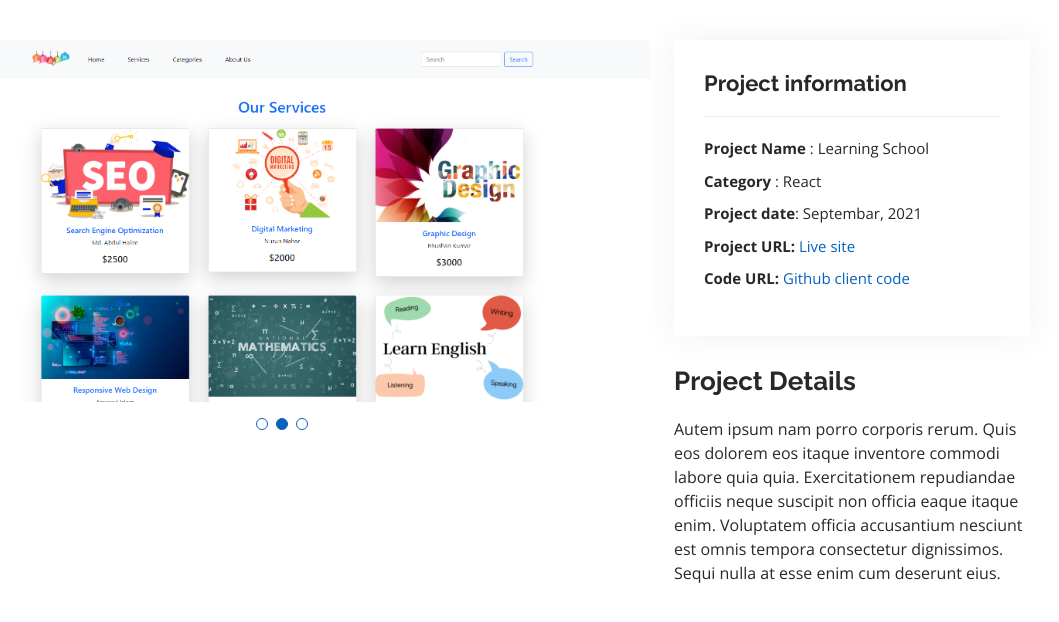
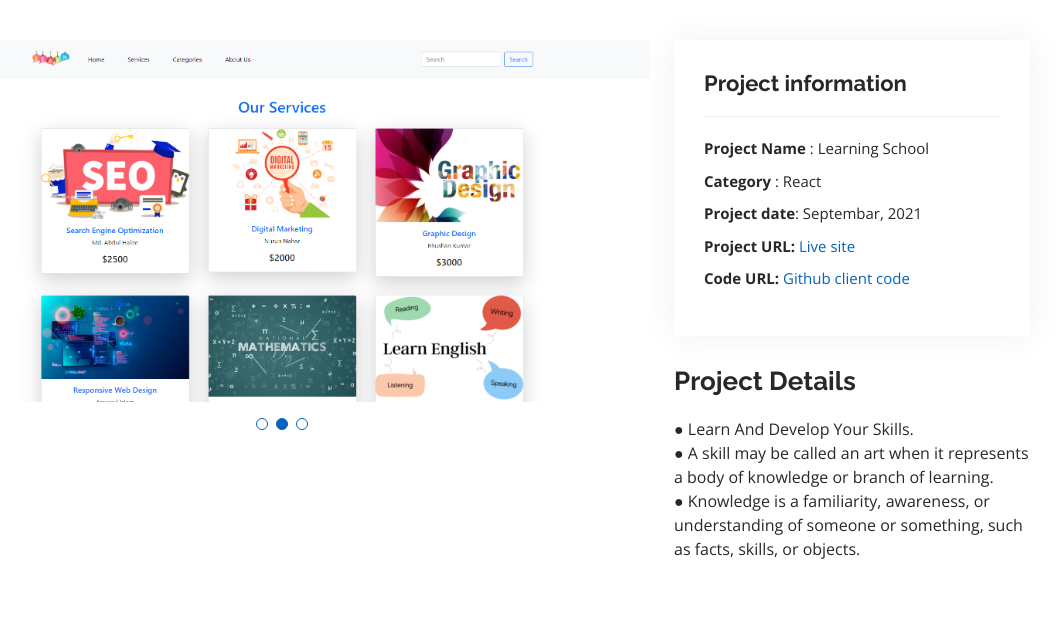
Before and after one commit to sadek2021/my-portfolio-website, a plain HTML site: page portfolio-details4.html in a window 1280 px wide. Shown: the whole page, without its empty margins (218-1277 px from the left). Drawn offline with nearby package versions, Linux system fonts and the light colour scheme.

Commit message:
code updated

```diff
--- a/portfolio-details4.html
+++ b/portfolio-details4.html
@@ -75,7 +75,8 @@
                 <li><strong>Project Name </strong>: Learning School</li>
                 <li><strong>Category </strong>: React</li>
                 <li><strong>Project date</strong>: Septembar, 2021</li>
-                <li><strong>Project URL: </strong><a href="https://learning-school-assignment-9.netlify.app/home" target="_blank">Live
+                <li><strong>Project URL: </strong><a href="https://learning-school-assignment-9.netlify.app/home"
+                    target="_blank">Live
                     site</a></li>
                 <li><strong>Code URL: </strong><a href="https://github.com/sadek2021/learning-school.git"
                     target="_blank">Github
@@ -85,10 +86,10 @@
             <div class="portfolio-description">
               <h2>Project Details</h2>
               <p>
-                Autem ipsum nam porro corporis rerum. Quis eos dolorem eos itaque inventore commodi labore quia quia.
-                Exercitationem repudiandae officiis neque suscipit non officia eaque itaque enim. Voluptatem officia
-                accusantium nesciunt est omnis tempora consectetur dignissimos. Sequi nulla at esse enim cum deserunt
-                eius.
+                ● Learn And Develop Your Skills. <br>
+                ● A skill may be called an art when it represents a body of knowledge or branch of learning. <br>
+                ● Knowledge is a familiarity, awareness, or understanding of someone or something, such as facts,
+                skills, or objects.
               </p>
             </div>
           </div>
```
Also changed, not shown: portfolio-details5.html (+10 -4 lines).
